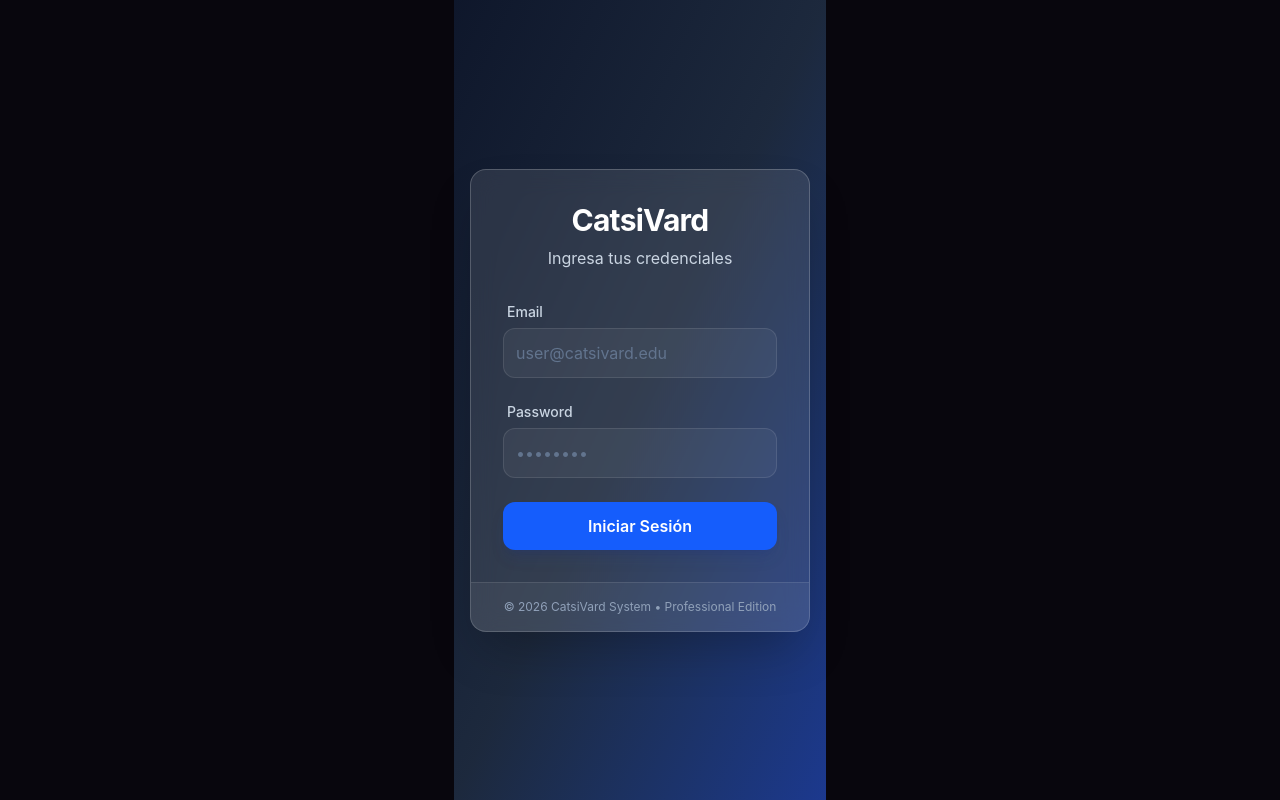
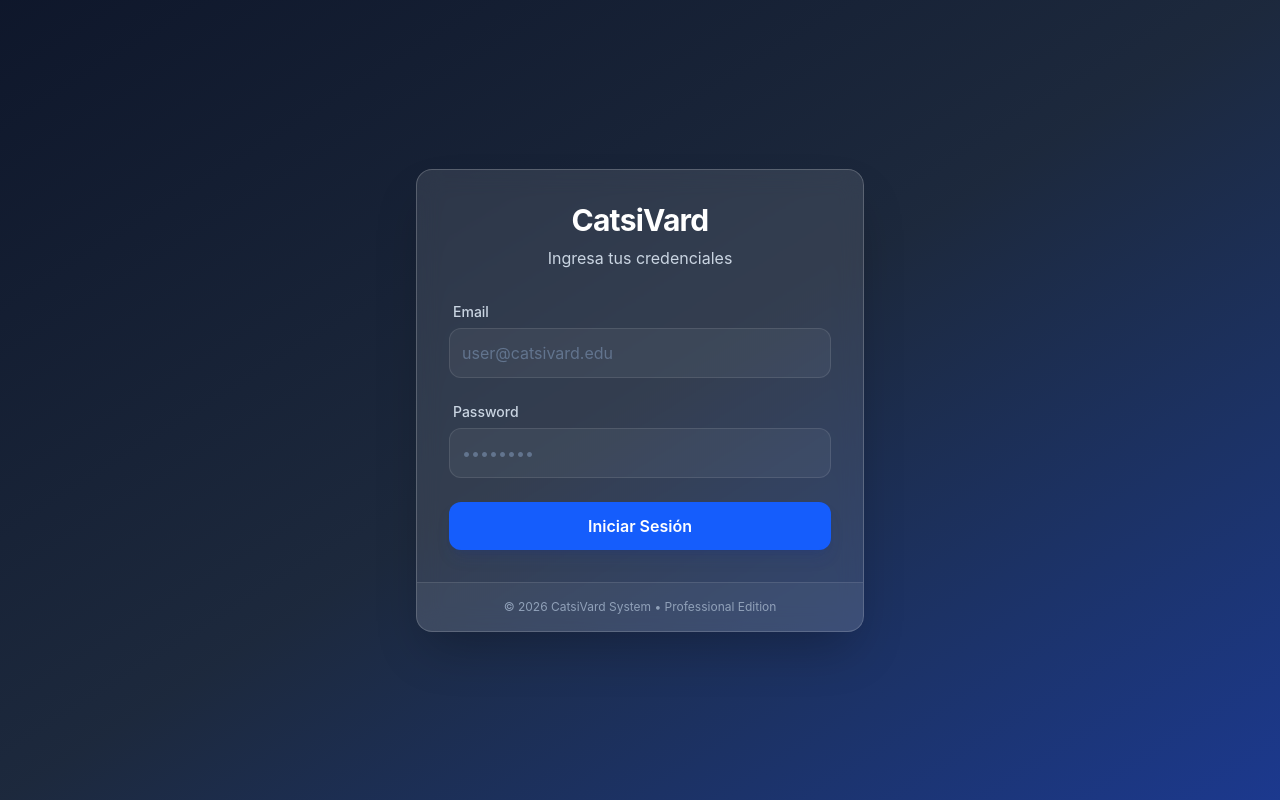
Before and after one commit to jara505/attendance-frontend, a React (Vite) app: page / in a window 1280 px wide. Built offline with nearby package versions, Linux system fonts and the light colour scheme.

Commit message:
feat: control de acceso por roles y vista específica para profesor

```diff
--- a/src/App.jsx
+++ b/src/App.jsx
@@ -3,35 +3,40 @@ import AuthLayout from './features/auth/components/AuthLayout';
 import LoginForm from './features/auth/components/LoginForm';
 import ForceChangePassword from './features/auth/components/ForceChangePassword';
 import RegisterForm from './features/auth/components/RegisterForm';
-// Si quieres usar tu Dashboard real, descomenta la siguiente línea:
-// import AcademicManagement from './features/auth/components/AcademicManagement';
+
+// CORRECCIÓN CRÍTICA DE RUTA:
+// Según tu explorador es: src -> components -> AcademicManagement (Carpeta) -> AcademicDashboard.jsx
+import AcademicDashboard from './components/AcademicManagement/AcademicDashboard.jsx';
 
 function App() {
     const [view, setView] = useState('login');
-    const [userRole, setUserRole] = useState('');
+    const [userRole, setUserRole] = useState(localStorage.getItem("role") || '');
 
+    // 1. Si es DASHBOARD, se sale del flujo centrado para ocupar TODA LA WEB
+    if (view === 'dashboard') {
         return (
-        <div className="min-h-screen bg-[#08060d] flex items-center justify-center w-full">
+            <AcademicDashboard
+                userRole={userRole}
+                onLogout={() => {
+                    localStorage.clear();
+                    setView('login');
+                }}
+            />
+        );
+    }
+
+    // 2. Para Login/Registro usamos el AuthLayout que ya corregimos con fondo total
+    return (
         <AuthLayout
             title={
-                    view === 'register'
-                        ? "Crear Cuenta"
-                        : view === 'change-password'
-                            ? "Seguridad"
-                            : "CatsiVard"
+                view === 'register' ? "Crear Cuenta" :
+                view === 'change-password' ? "Seguridad" : "CatsiVard"
             }
             subtitle={
-                    view === 'register'
-                        ? "Únete al sistema de asistencia"
-                        : view === 'change-password'
-                            ? "Actualiza tu acceso"
-                            : view === 'dashboard'
-                                ? "Panel de control"
-                                : "Ingresa tus credenciales"
+                view === 'register' ? "Únete al sistema de asistencia" :
+                view === 'change-password' ? "Actualiza tu acceso" : "Ingresa tus credenciales"
             }
         >
-
-                {/* LOGIN */}
             {view === 'login' && (
                 <LoginForm
                     onLoginSuccess={(role, mustChange) => {
@@ -46,12 +51,10 @@ function App() {
                 />
             )}
 
-                {/* REGISTRO */}
             {view === 'register' && (
                 <RegisterForm onBackToLogin={() => setView('login')} />
             )}
 
-                {/* CAMBIO DE CONTRASEÑA OBLIGATORIO */}
             {view === 'change-password' && (
                 <ForceChangePassword
                     onComplete={() => {
@@ -60,38 +63,7 @@ function App() {
                     }}
                 />
             )}
-
-                {/* DASHBOARD (Aquí puedes poner tu AcademicManagement si prefieres) */}
-                {view === 'dashboard' && (
-                    <div className="flex flex-col items-center gap-4 py-8 animate-fade-in text-center">
-                        <h2 className="text-2xl font-bold text-white">¡Bienvenido!</h2>
-
-                        <div className="mt-4 p-4 rounded-lg bg-blue-500/10 border border-blue-500/30">
-                            <p className="text-blue-400 font-medium">
-                                Estás en el Panel de {userRole ? userRole.toUpperCase() : 'USUARIO'}
-                            </p>
-                        </div>
-
-                        <p className="text-slate-400 text-sm max-w-[250px]">
-                            Has superado todas las reglas de negocio y validaciones de seguridad.
-                        </p>
-
-                        <button
-                            onClick={() => {
-                                localStorage.removeItem("token");
-                                localStorage.removeItem("role");
-                                localStorage.removeItem("must_change_password");
-                                setView('login');
-                            }}
-                            className="text-sm text-blue-400 mt-6 hover:underline"
-                        >
-                            Cerrar sesión
-                        </button>
-                    </div>
-                )}
-
         </AuthLayout>
-        </div>
     );
 }
 
```
Lines whose indentation alone changed are shown as unchanged.
